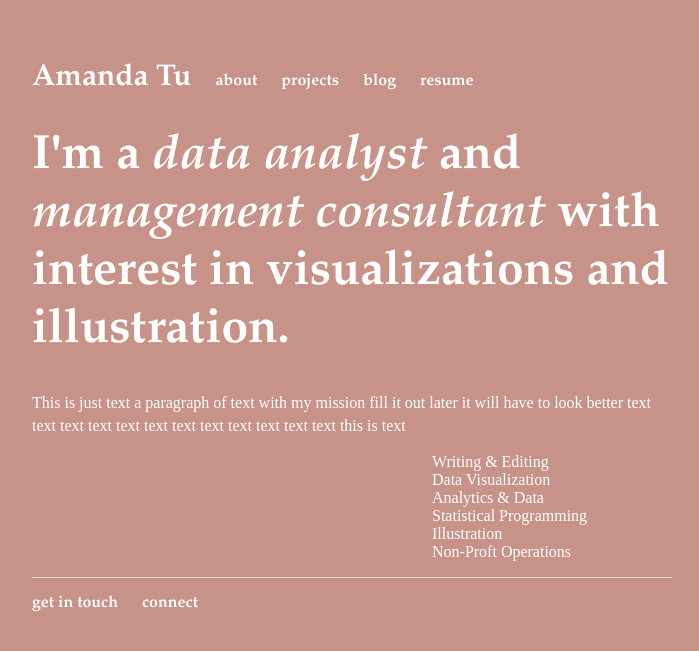
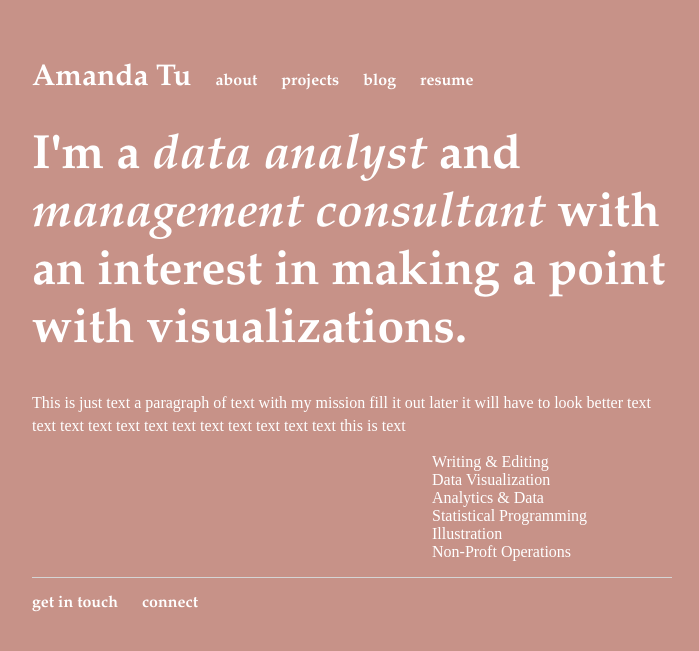
Before and after one commit to amanda-t2/amanda-t2.github.io, a Jekyll site: the page built from index.html, in a window 1280 px wide. Shown: the top 651 px of the page, without its empty margins (288-987 px from the left). Built offline with Jekyll 4.4.1, drawn with Linux system fonts in a browser that asks for light colours.

Commit message:
Update index.html

```diff
--- a/index.html
+++ b/index.html
@@ -3,7 +3,7 @@ layout: default
 title: amanda
 ---
 <div class="blurb">
-	<h1>I'm a <i>data analyst</i> and <i>management consultant</i> with interest in visualizations and illustration. </h1>
+	<h1>I'm a <i>data analyst</i> and <i>management consultant</i> with an interest in making a point with visualizations. </h1>
 	<p>This is just text a paragraph of text with my mission fill it out later it will have to look better text text text text text text text text text text text text this is text </p>
 	<ul>
 		<li>Writing & Editing &nbsp&nbsp&nbsp&nbsp&nbsp&nbsp&nbsp&nbsp&nbsp&nbsp&nbsp&nbsp&nbsp&nbsp&nbsp&nbsp&nbsp&nbsp&nbsp&nbsp&nbsp&nbsp&nbsp&nbsp&nbsp Data Visualization</li>
```
